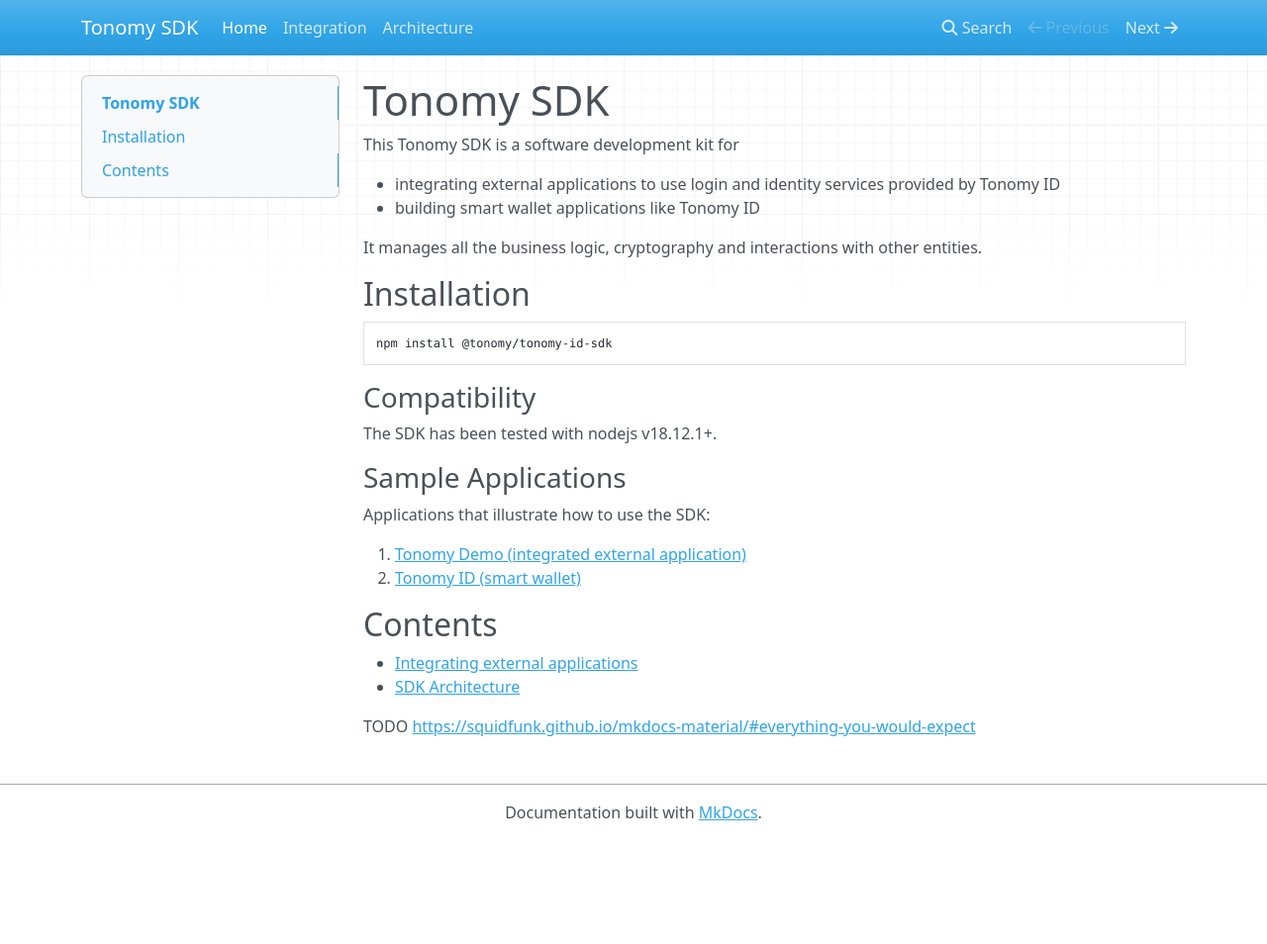
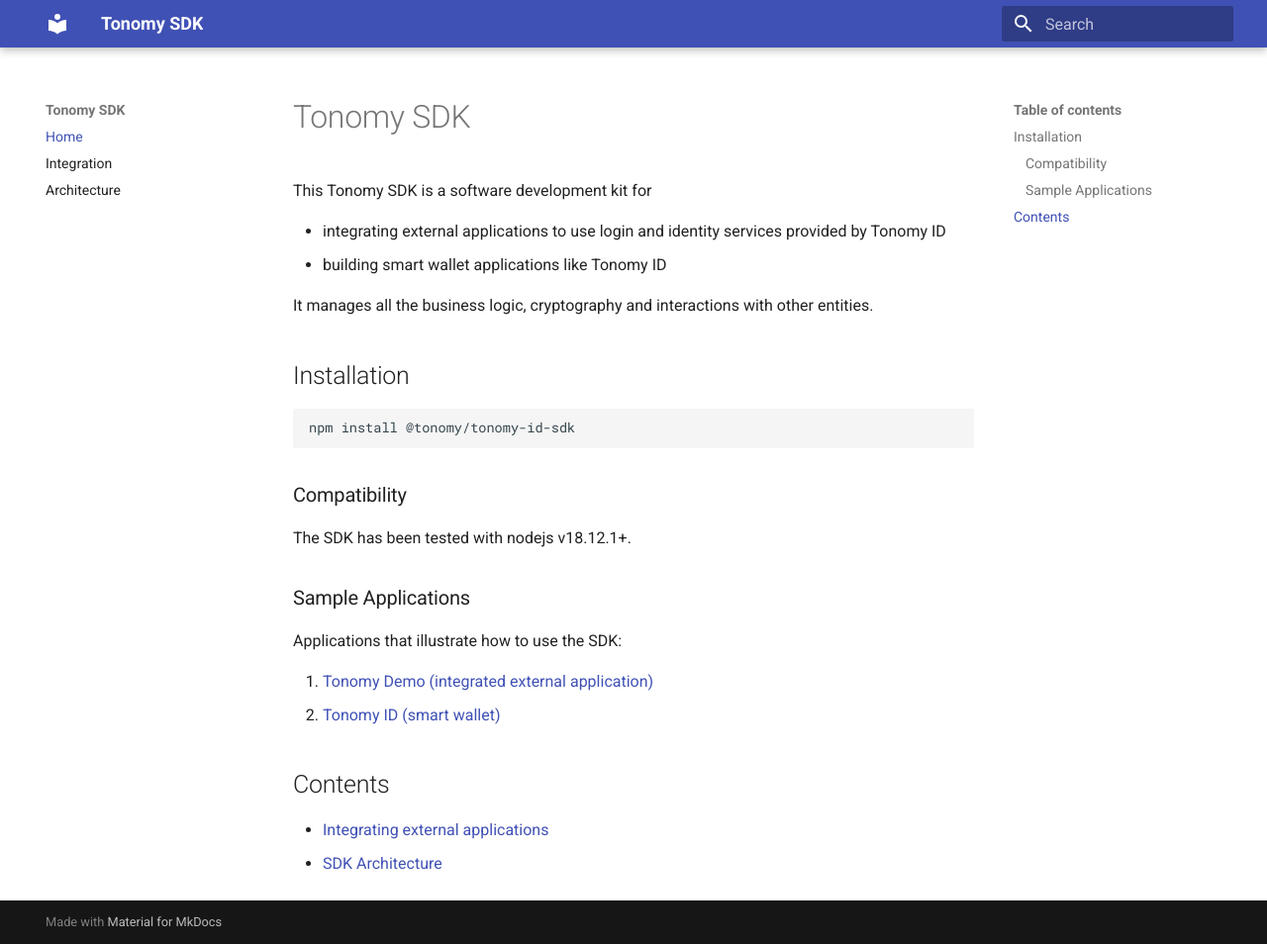
Before and after one commit to Tonomy-Foundation/Tonomy-ID-SDK, an MkDocs documentation site: the page built from docs/index.md, in a window 1280 px wide and 954 px high. Shown: the whole window at 99% size. Built offline with MkDocs 1.6.1 and Material for MkDocs 9.7.7, drawn with Linux system fonts in a browser that asks for light colours; nearby versions of some CDN libraries.

Commit message:
docs: using material theme

```diff
--- a/docs/index.md
+++ b/docs/index.md
@@ -26,8 +26,5 @@
 
 ## Contents
 
-- [Integrating external applications](/integrating)
+- [Integrating external applications](/integration)
 - [SDK Architecture](/architecture)
-
-TODO
-<https://squidfunk.github.io/mkdocs-material/#everything-you-would-expect>
--- a/mkdocs.yml
+++ b/mkdocs.yml
@@ -3,3 +3,5 @@
     - Home: index.md
     - Integration: integration.md
     - Architecture: architecture.md
+theme:
+  name: material
```
